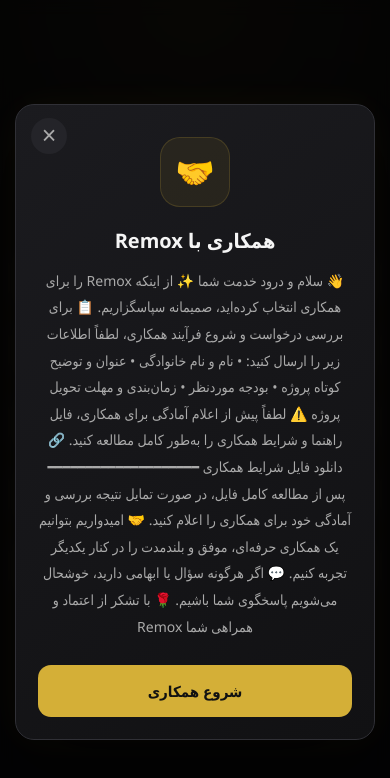
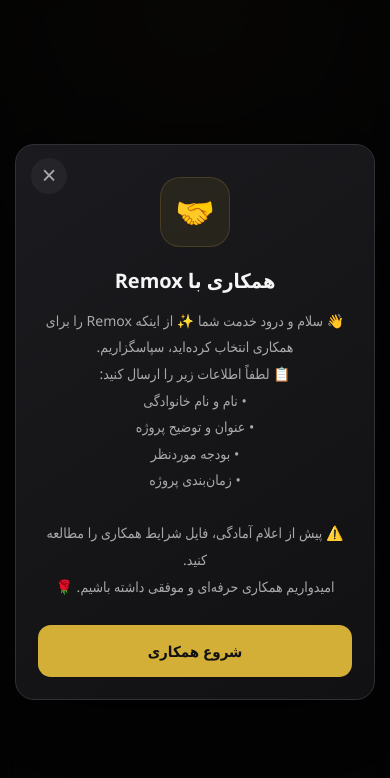
Before and after one commit to Remox-code/Contact-Remox, a plain HTML site: page index.html in a window 390 px wide. Both pictures are taken after a click on the button "همکاری 🤝". Drawn offline with Linux system fonts and the light colour scheme.

Commit message:
Update website

```diff
--- a/index.html
+++ b/index.html
@@ -3,91 +3,91 @@
   <head>
     <meta charset="UTF-8" />
     <meta name="viewport" content="width=device-width, initial-scale=1.0" />
-
     <title>ارتباط با Remox</title>
-
-    <!-- Font Awesome -->
     <link
       rel="stylesheet"
       href="https://cdnjs.cloudflare.com/ajax/libs/font-awesome/6.7.2/css/all.min.css"
     />
-
-    <!-- Main CSS -->
     <link rel="stylesheet" href="style.css" />
   </head>
-
   <body>
     <main class="container">
-      <!-- Telegram -->
       <a
         class="contact-btn tel"
         href="https://t.me/Remox_4"
         target="_blank"
         rel="noopener noreferrer"
       >
-        <span>تلگرام</span>
-        <i class="fa-brands fa-telegram"></i>
+        <span>تلگرام</span><i class="fa-brands fa-telegram"></i>
       </a>
 
-      <!-- LinkedIn -->
       <a
         class="contact-btn linkedin"
-        href="https://www.linkedin.com/in/mohammad-aghajafari-77b35439a/ "
+        href="https://www.linkedin.com/in/mohammad-aghajafari-77b35439a/"
         target="_blank"
         rel="noopener noreferrer"
       >
-        <span>لینکدین</span>
-        <i class="fa-brands fa-linkedin"></i>
+        <span>لینکدین</span><i class="fa-brands fa-linkedin"></i>
       </a>
 
-      <!-- GitHub -->
       <a
         class="contact-btn github"
         href="https://github.com/Remox-code"
         target="_blank"
         rel="noopener noreferrer"
       >
-        <span>گیت‌هاب</span>
-        <i class="fa-brands fa-github"></i>
+        <span>گیت‌هاب</span><i class="fa-brands fa-github"></i>
       </a>
 
-      <!-- Cooperation -->
-      <button class="contact-btn cooperation" id="cooperationBtn" type="button">
+      <a
+        class="contact-btn insta"
+        href="https://instagram.com/remox.code"
+        target="_blank"
+        rel="noopener noreferrer"
+      >
+        <span>اینستاگرام</span><i class="fa-brands fa-instagram"></i>
+      </a>
+
+      <a
+        class="contact-btn mail"
+        href="mailto:remoxafficial.4@gmail.com?subject=درخواست همکاری"
+      >
+        <span>ایمیل</span><i class="fas fa-envelope"></i>
+      </a>
+
+      <button class="contact-btn cooperation" id="cooperationBtn">
         <span>همکاری 🤝</span>
       </button>
 
-      <!-- Consultation -->
-      <button
-        class="contact-btn consultation"
-        id="consultationBtn"
-        type="button"
-      >
+      <button class="contact-btn consultation" id="consultationBtn">
         <span>مشاوره رایگان 💬</span>
       </button>
     </main>
+
     <!-- Cooperation Modal -->
     <div class="modal" id="cooperationModal">
       <div class="modal-box">
-        <button class="modal-close" type="button">&times;</button>
-
+        <button class="modal-close">&times;</button>
         <div class="modal-icon">🤝</div>
-
         <h2>همکاری با Remox</h2>
-
         <p>
           👋 سلام و درود خدمت شما ✨ از اینکه Remox را برای همکاری انتخاب
-          کرده‌اید، صمیمانه سپاسگزاریم. 📋 برای بررسی درخواست و شروع فرآیند
-          همکاری، لطفاً اطلاعات زیر را ارسال کنید: • نام و نام خانوادگی • عنوان
-          و توضیح کوتاه پروژه • بودجه موردنظر • زمان‌بندی و مهلت تحویل پروژه ⚠️
-          لطفاً پیش از اعلام آمادگی برای همکاری، فایل راهنما و شرایط همکاری را
-          به‌طور کامل مطالعه کنید. 🔗 دانلود فایل شرایط همکاری
-          ━━━━━━━━━━━━━━━━━━━━ پس از مطالعه کامل فایل، در صورت تمایل نتیجه بررسی
-          و آمادگی خود برای همکاری را اعلام کنید. 🤝 امیدواریم بتوانیم یک همکاری
-          حرفه‌ای، موفق و بلندمدت را در کنار یکدیگر تجربه کنیم. 💬 اگر هرگونه
-          سؤال یا ابهامی دارید، خوشحال می‌شویم پاسخگوی شما باشیم. 🌹 با تشکر از
-          اعتماد و همراهی شما Remox
+          کرده‌اید، سپاسگزاریم.
+          <br />
+          📋 لطفاً اطلاعات زیر را ارسال کنید:
+          <br />
+          • نام و نام خانوادگی
+          <br />
+          • عنوان و توضیح پروژه
+          <br />
+          • بودجه موردنظر
+          <br />
+          • زمان‌بندی پروژه
+          <br /><br />
+          ⚠️ پیش از اعلام آمادگی، فایل شرایط همکاری را مطالعه کنید.
+          <br />
+          امیدواریم همکاری حرفه‌ای و موفقی داشته باشیم. 🌹
         </p>
-
         <a
           href="https://t.me/Remox_4"
           target="_blank"
@@ -102,23 +102,21 @@
     <!-- Consultation Modal -->
     <div class="modal" id="consultationModal">
       <div class="modal-box">
-        <button class="modal-close" type="button">&times;</button>
-
+        <button class="modal-close">&times;</button>
         <div class="modal-icon">💬</div>
-
         <h2>مشاوره رایگان</h2>
-
         <p>
-          👋 سلام و خوش آمدید 💬 خوشحالیم که برای دریافت مشاوره رایگان Remox را
-          انتخاب کرده‌اید. 🎯 در این مشاوره می‌توانید درباره طراحی و توسعه سایت،
-          انتخاب تکنولوژی مناسب، امکانات موردنیاز، هزینه تقریبی و مسیر اجرای
-          پروژه با ما مشورت کنید.⏱️ این مشاوره اولیه رایگان است و با هدف شناخت
-          بهتر نیاز شما و انتخاب بهترین مسیر برای اجرای پروژه انجام می‌شود. 🤝
-          هدف ما این است که قبل از شروع هر پروژه، مسیر اجرا برای شما شفاف و
-          قابل‌درک باشد. 💬 اگر آماده‌اید، اطلاعات پروژه خود را ارسال کنید تا
-          بررسی را شروع کنیم. 🌹 ممنون از اعتماد شما به Remox
+          👋 سلام و خوش آمدید
+          <br />
+          خوشحالیم که Remox را برای دریافت مشاوره انتخاب کرده‌اید.
+          <br /><br />
+          🎯 درباره طراحی سایت، تکنولوژی مناسب، امکانات موردنیاز و هزینه پروژه
+          می‌توانید مشاوره دریافت کنید.
+          <br />
+          ⏱️ مشاوره اولیه کاملاً رایگان است.
+          <br /><br />
+          💬 اطلاعات پروژه خود را ارسال کنید تا بررسی را شروع کنیم. 🌹
         </p>
-
         <a
           href="https://t.me/Remox_4"
           target="_blank"
--- a/style.css
+++ b/style.css
@@ -7,20 +7,16 @@
 :root {
   --bg: #0b0b0d;
   --card: #151518;
-  --card-hover: #1b1b1f;
+  --hover: #1b1b1f;
   --border: #29292e;
   --text: #f5f5f5;
-  --muted: #a7a7ad;
 
   --telegram: #229ed9;
+  --instagram: #d92222;
+  --mail: #d95322;
   --linkedin: #0a66c2;
-  --github: #f0f0f0;
   --cooperation: #d4af37;
   --consultation: #25d366;
-}
-
-html {
-  scroll-behavior: smooth;
 }
 
 body {
@@ -28,9 +24,7 @@ body {
   display: flex;
   justify-content: center;
   align-items: center;
-
-  padding: 30px 15px;
-
+  padding: 25px 15px;
   background:
     radial-gradient(
       circle at 50% 0%,
@@ -38,213 +32,72 @@ body {
       transparent 35%
     ),
     var(--bg);
-
   color: var(--text);
-
   font-family: "Segoe UI", Tahoma, Arial, sans-serif;
 }
 
-/* =========================
-   Main Container
-========================= */
-
 .container {
   width: min(100%, 430px);
-
   display: flex;
   flex-direction: column;
-
   gap: 14px;
-
-  animation: fadeIn 0.7s ease forwards;
+  animation: fadeIn 0.7s ease;
 }
 
-/* =========================
-   Contact Buttons
-========================= */
+.contact-btn {
+  --glow: transparent;
 
-.contact-btn {
   position: relative;
-
   width: 100%;
   min-height: 64px;
-
   display: flex;
   align-items: center;
   justify-content: center;
-
   gap: 13px;
-
   padding: 0 24px;
-
   background: var(--card);
-
   border: 1px solid var(--border);
   border-radius: 16px;
-
   color: var(--text);
   text-decoration: none;
-
   font-size: 16px;
   font-weight: 600;
-
+  cursor: pointer;
   overflow: hidden;
-
-  transition:
-    transform 0.3s ease,
-    background 0.3s ease,
-    border-color 0.3s ease,
-    box-shadow 0.3s ease;
+  transition: 0.3s ease;
 }
-
-/* Light effect */
 
 .contact-btn::before {
   content: "";
-
   position: absolute;
-
   width: 120px;
   height: 120px;
-
   top: 50%;
   left: 50%;
-
   transform: translate(-50%, -50%);
-
   background: var(--glow);
-
   filter: blur(55px);
-
   opacity: 0;
-
+  transition: 0.3s ease;
   pointer-events: none;
-
-  transition: opacity 0.3s ease;
 }
 
-/* Text */
-
-.contact-btn span {
+.contact-btn span,
+.contact-btn i {
   position: relative;
-  z-index: 2;
-
-  transition: transform 0.3s ease;
+  z-index: 1;
 }
 
-/* Icons */
-
 .contact-btn i {
-  position: relative;
-  z-index: 2;
-
   font-size: 23px;
-
-  transition:
-    transform 0.3s ease,
-    filter 0.3s ease;
+  transition: 0.3s ease;
 }
-
-/* =========================
-   Telegram
-========================= */
-
-.tel {
-  --glow: rgba(34, 158, 217, 0.25);
-}
-
-.tel i {
-  color: var(--telegram);
-}
-
-.tel:hover {
-  border-color: var(--telegram);
-
-  box-shadow:
-    0 8px 30px rgba(34, 158, 217, 0.12),
-    inset 0 0 20px rgba(34, 158, 217, 0.04);
-}
-
-/* =========================
-   LinkedIn
-========================= */
-
-.linkedin {
-  --glow: rgba(10, 102, 194, 0.25);
-}
-
-.linkedin i {
-  color: var(--linkedin);
-}
-
-.linkedin:hover {
-  border-color: var(--linkedin);
-
-  box-shadow:
-    0 8px 30px rgba(10, 102, 194, 0.12),
-    inset 0 0 20px rgba(10, 102, 194, 0.04);
-}
-
-/* =========================
-   GitHub
-========================= */
-
-.github {
-  --glow: rgba(255, 255, 255, 0.15);
-}
-
-.github i {
-  color: var(--github);
-}
-
-.github:hover {
-  border-color: #777;
-
-  box-shadow:
-    0 8px 30px rgba(255, 255, 255, 0.08),
-    inset 0 0 20px rgba(255, 255, 255, 0.03);
-}
-
-/* =========================
-   Cooperation
-========================= */
-
-.cooperation {
-  --glow: rgba(212, 175, 55, 0.25);
-}
-
-.cooperation:hover {
-  border-color: var(--cooperation);
-
-  box-shadow:
-    0 8px 30px rgba(212, 175, 55, 0.12),
-    inset 0 0 20px rgba(212, 175, 55, 0.04);
-}
-
-/* =========================
-   Consultation
-========================= */
-
-.consultation {
-  --glow: rgba(37, 211, 102, 0.2);
-}
-
-.consultation:hover {
-  border-color: var(--consultation);
-
-  box-shadow:
-    0 8px 30px rgba(37, 211, 102, 0.12),
-    inset 0 0 20px rgba(37, 211, 102, 0.04);
-}
-
-/* =========================
-   Hover Effects
-========================= */
 
 .contact-btn:hover {
   transform: translateY(-3px);
-
-  background: var(--card-hover);
+  background: var(--hover);
+  border-color: var(--accent, #777);
+  box-shadow: 0 8px 30px var(--shadow, transparent);
 }
 
 .contact-btn:hover::before {
@@ -259,68 +112,220 @@ body {
   transform: translateX(-2px);
 }
 
-/* =========================
-   Click Effect
-========================= */
-
 .contact-btn:active {
-  transform: translateY(0) scale(0.98);
+  transform: scale(0.98);
 }
 
-/* =========================
-   Focus
-========================= */
-
-.contact-btn:focus-visible {
-  outline: 2px solid #d4af37;
+.contact-btn:focus-visible,
+.modal-close:focus-visible,
+.modal-action:focus-visible {
+  outline: 2px solid var(--cooperation);
   outline-offset: 4px;
 }
 
-/* =========================
-   Entrance Animation
-========================= */
+/* Colors */
+
+.tel {
+  --accent: var(--telegram);
+  --glow: rgba(34, 158, 217, 0.25);
+  --shadow: rgba(34, 158, 217, 0.12);
+}
+.tel i {
+  color: var(--telegram);
+}
+
+.linkedin {
+  --accent: var(--linkedin);
+  --glow: rgba(10, 102, 194, 0.25);
+  --shadow: rgba(10, 102, 194, 0.12);
+}
+.linkedin i {
+  color: var(--linkedin);
+}
+
+.github {
+  --accent: #777;
+  --glow: rgba(255, 255, 255, 0.15);
+  --shadow: rgba(255, 255, 255, 0.08);
+}
+.github i {
+  color: #f0f0f0;
+}
+
+.insta {
+  --accent: var(--instagram);
+  --glow: rgba(217, 34, 34, 0.2);
+  --shadow: rgba(217, 34, 34, 0.12);
+}
+.insta i {
+  color: var(--instagram);
+}
+.mail {
+  --accent: var(--mail);
+  --glow: rgba(217, 126, 34, 0.2);
+  --shadow: rgba(217, 113, 34, 0.12);
+}
+.mail i {
+  color: var(--mail);
+}
+.cooperation {
+  --accent: var(--cooperation);
+  --glow: rgba(212, 175, 55, 0.25);
+  --shadow: rgba(212, 175, 55, 0.12);
+}
+
+.consultation {
+  --accent: var(--consultation);
+  --glow: rgba(37, 211, 102, 0.2);
+  --shadow: rgba(37, 211, 102, 0.12);
+}
+
+/* Modal */
+
+.modal {
+  position: fixed;
+  inset: 0;
+  display: flex;
+  align-items: center;
+  justify-content: center;
+  padding: 15px;
+  background: rgba(0, 0, 0, 0.72);
+  backdrop-filter: blur(8px);
+  opacity: 0;
+  visibility: hidden;
+  transition: 0.3s ease;
+  z-index: 9999;
+  overflow-y: auto;
+}
+
+.modal.active {
+  opacity: 1;
+  visibility: visible;
+}
+
+.modal-box {
+  position: relative;
+  width: min(100%, 470px);
+  max-height: 90vh;
+  overflow-y: auto;
+  padding: 35px 30px 30px;
+  background: linear-gradient(145deg, #1b1b1f, #111113);
+  border: 1px solid #303036;
+  border-radius: 22px;
+  text-align: center;
+  box-shadow: 0 25px 80px rgba(0, 0, 0, 0.55);
+  transform: scale(0.9) translateY(15px);
+  transition: 0.35s ease;
+}
+
+.modal.active .modal-box {
+  transform: scale(1) translateY(0);
+}
+
+.modal-close {
+  position: absolute;
+  top: 13px;
+  left: 15px;
+  width: 36px;
+  height: 36px;
+  border: 0;
+  border-radius: 50%;
+  background: #242429;
+  color: #aaa;
+  font-size: 25px;
+  cursor: pointer;
+  transition: 0.2s;
+}
+
+.modal-close:hover {
+  background: #303036;
+  color: white;
+  transform: rotate(90deg);
+}
+
+.modal-icon {
+  width: 70px;
+  height: 70px;
+  margin: 0 auto 20px;
+  display: grid;
+  place-items: center;
+  border-radius: 20px;
+  background: rgba(212, 175, 55, 0.08);
+  border: 1px solid rgba(212, 175, 55, 0.18);
+  font-size: 32px;
+}
+
+.modal-box h2 {
+  margin-bottom: 14px;
+  font-size: 22px;
+}
+
+.modal-box p {
+  margin-bottom: 25px;
+  color: #aaa;
+  font-size: 15px;
+  line-height: 2;
+}
+
+.modal-action {
+  min-height: 52px;
+  display: flex;
+  align-items: center;
+  justify-content: center;
+  border-radius: 13px;
+  background: var(--cooperation);
+  color: #111;
+  text-decoration: none;
+  font-size: 15px;
+  font-weight: 700;
+  transition: 0.25s;
+}
+
+.modal-action:hover {
+  background: #e4c04b;
+  transform: translateY(-2px);
+  box-shadow: 0 10px 30px rgba(212, 175, 55, 0.2);
+}
+
+/* Animation */
 
 @keyframes fadeIn {
   from {
     opacity: 0;
     transform: translateY(20px);
   }
-
   to {
     opacity: 1;
     transform: translateY(0);
   }
 }
 
-/* =========================
-   Mobile
-========================= */
+/* Responsive */
 
 @media (max-width: 480px) {
-  body {
-    padding: 20px 14px;
-  }
-
   .container {
     gap: 12px;
   }
-
   .contact-btn {
     min-height: 60px;
-
     border-radius: 14px;
-
     font-size: 15px;
   }
-
   .contact-btn i {
     font-size: 21px;
   }
+  .modal-box {
+    padding: 32px 22px 22px;
+    border-radius: 19px;
+  }
+  .modal-box h2 {
+    font-size: 20px;
+  }
+  .modal-box p {
+    font-size: 14px;
+    line-height: 1.9;
+  }
 }
-
-/* =========================
-   Reduced Motion
-========================= */
 
 @media (prefers-reduced-motion: reduce) {
   *,
@@ -330,212 +335,3 @@ body {
     transition: none !important;
   }
 }
-/* =========================
-   Modal
-========================= */
-
-.modal {
-  position: fixed;
-  inset: 0;
-
-  display: flex;
-  align-items: center;
-  justify-content: center;
-
-  padding: 20px;
-
-  background: rgba(0, 0, 0, 0.72);
-  backdrop-filter: blur(8px);
-  -webkit-backdrop-filter: blur(8px);
-
-  opacity: 0;
-  visibility: hidden;
-
-  transition:
-    opacity 0.3s ease,
-    visibility 0.3s ease;
-
-  z-index: 9999;
-}
-
-/* Open */
-
-.modal.active {
-  opacity: 1;
-  visibility: visible;
-}
-
-/* Modal Box */
-
-.modal-box {
-  position: relative;
-
-  width: min(100%, 470px);
-
-  padding: 35px 30px 30px;
-
-  background: linear-gradient(145deg, #1b1b1f, #111113);
-
-  border: 1px solid #303036;
-  border-radius: 22px;
-
-  text-align: center;
-
-  box-shadow:
-    0 25px 80px rgba(0, 0, 0, 0.55),
-    0 0 40px rgba(212, 175, 55, 0.05);
-
-  transform: scale(0.9) translateY(15px);
-
-  transition: transform 0.35s ease;
-}
-
-/* Box Animation */
-
-.modal.active .modal-box {
-  transform: scale(1) translateY(0);
-}
-
-/* Close Button */
-
-.modal-close {
-  position: absolute;
-
-  top: 13px;
-  left: 15px;
-
-  width: 36px;
-  height: 36px;
-
-  display: flex;
-  align-items: center;
-  justify-content: center;
-
-  border: 0;
-  border-radius: 50%;
-
-  background: #242429;
-
-  color: #aaa;
-
-  font-size: 25px;
-  line-height: 1;
-
-  cursor: pointer;
-
-  transition:
-    background 0.2s ease,
-    color 0.2s ease,
-    transform 0.2s ease;
-}
-
-.modal-close:hover {
-  background: #303036;
-  color: #fff;
-  transform: rotate(90deg);
-}
-
-/* Icon */
-
-.modal-icon {
-  width: 70px;
-  height: 70px;
-
-  margin: 0 auto 20px;
-
-  display: flex;
-  align-items: center;
-  justify-content: center;
-
-  border-radius: 20px;
-
-  background: rgba(212, 175, 55, 0.08);
-
-  border: 1px solid rgba(212, 175, 55, 0.18);
-
-  font-size: 32px;
-}
-
-/* Title */
-
-.modal-box h2 {
-  margin-bottom: 14px;
-
-  color: #f5f5f5;
-
-  font-size: 22px;
-  font-weight: 700;
-}
-
-/* Text */
-
-.modal-box p {
-  margin-bottom: 25px;
-
-  color: #aaa;
-
-  font-size: 15px;
-  line-height: 2;
-  font-family: "Segoe UI", Tahoma, Geneva, Verdana, sans-serif;
-  text-align: center;
-}
-
-/* Action Button */
-
-.modal-action {
-  display: flex;
-  align-items: center;
-  justify-content: center;
-
-  width: 100%;
-  min-height: 52px;
-
-  border-radius: 13px;
-
-  background: #d4af37;
-
-  color: #111;
-
-  text-decoration: none;
-
-  font-size: 15px;
-  font-weight: 700;
-
-  transition:
-    transform 0.25s ease,
-    box-shadow 0.25s ease,
-    background 0.25s ease;
-}
-
-.modal-action:hover {
-  background: #e4c04b;
-
-  transform: translateY(-2px);
-
-  box-shadow: 0 10px 30px rgba(212, 175, 55, 0.2);
-}
-
-/* =========================
-   Mobile
-========================= */
-
-@media (max-width: 480px) {
-  .modal {
-    padding: 15px;
-  }
-
-  .modal-box {
-    padding: 32px 22px 22px;
-
-    border-radius: 19px;
-  }
-
-  .modal-box h2 {
-    font-size: 20px;
-  }
-
-  .modal-box p {
-    font-size: 14px;
-    line-height: 1.9;
-  }
-}
```
